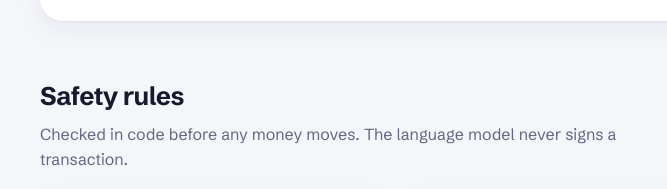
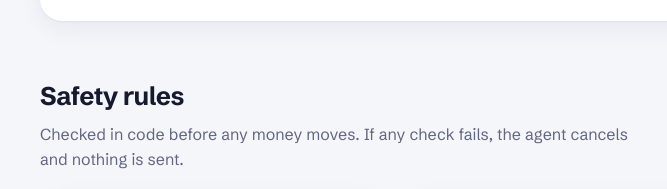
Before and after one commit to Plutoski/ile, a website: page docs/index.html in a window 1280 px wide. Shown: the part 2100-2289 px from the top of the page, 64-731 px from the left. Drawn offline with Linux system fonts and the light colour scheme; no server answers.

Commit message:
Safety wording

```diff
--- a/docs/index.html
+++ b/docs/index.html
@@ -296,7 +296,7 @@
   </section>
 
   <section id="safety" aria-labelledby="h-safety">
-    <div class="head"><div><h2 id="h-safety">Safety rules</h2><p class="sub">Checked in code before any money moves. The language model never signs a transaction.</p></div></div>
+    <div class="head"><div><h2 id="h-safety">Safety rules</h2><p class="sub">Checked in code before any money moves. If any check fails, the agent cancels and nothing is sent.</p></div></div>
     <dl class="rules" id="rules"></dl>
   </section>
 
```
Also changed, not shown: README.md.
